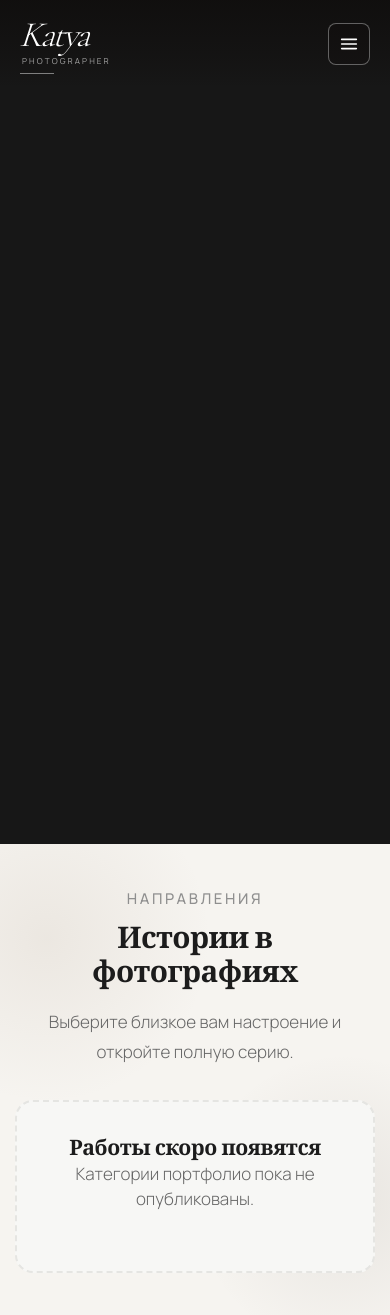
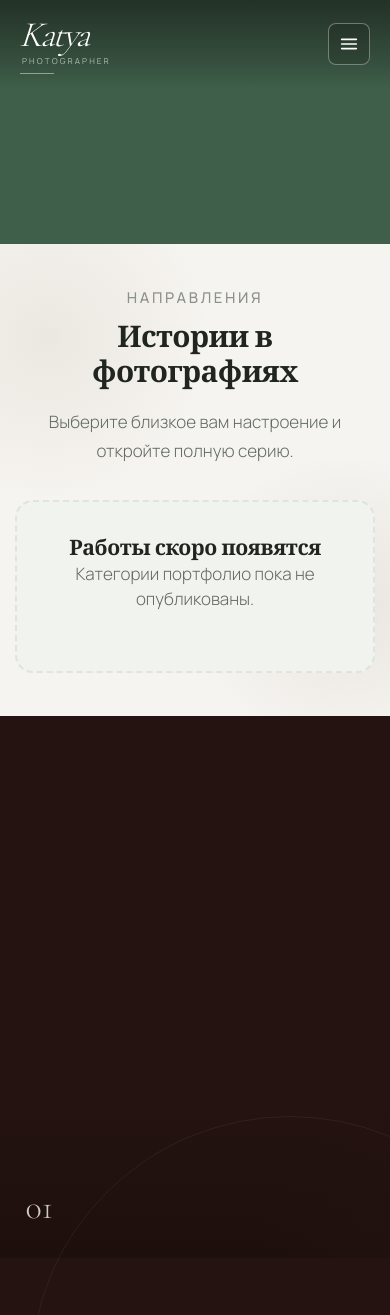
Before and after one commit to elya-star/Photographer-portfolio, a Django app: page / in a window 390 px wide. Shown: the top 1315 px of the page. Run offline with Django 5.2, Linux system fonts and the light colour scheme; data that the repository does not hold is empty.

Commit message:
add mail and fix

```diff
--- a/static/css/hero.css
+++ b/static/css/hero.css
@@ -283,15 +283,29 @@
 }
 
 @media(max-width:768px){
-.hero-slider{
-height:100svh;
-min-height:640px;
-}
+    .hero-slider {
+        height: auto;
+        min-height: 0;
+        aspect-ratio: 16 / 10;
+        max-height: 520px;
+    }
+
+    .hero-slider__image {
+        width: 100%;
+        height: 100%;
+        object-fit: cover;
+        object-position: center center;
+    }
+
 
 .hero-slider__container{
-align-items:flex-end;
-padding-top:calc(var(--header-height) + var(--space-6));
-padding-bottom:calc(var(--space-10) + var(--space-7));
+        height: 100%;
+        min-height: 0;
+
+        align-items: flex-end;
+
+        padding-top: calc(var(--header-height) + var(--space-4));
+        padding-bottom: var(--space-6);
 }
 
 .hero-slider__content{
@@ -306,56 +320,58 @@
 .hero-slider__title{
 max-width:540px;
 font-size:clamp(2.6rem,10vw,4.6rem);
+        line-height: .98;
 }
 
 .hero-slider__description{
 max-width:500px;
 font-size:var(--fs-base);
+ line-height: 1.5;
 }
 }
 
 @media(max-width:576px){
-.hero-slider{
-height:100svh;
-min-height:600px;
-}
+    .hero-slider {
+        aspect-ratio: 16 / 10;
+        max-height: 430px;
+    }
 
-.hero-slider__container{
-padding-top:calc(var(--header-height) + var(--space-4));
-padding-bottom:calc(var(--space-9) + var(--space-6));
-}
+    .hero-slider__container {
+        padding-top: calc(var(--header-height) + var(--space-3));
+        padding-bottom: var(--space-5);
+    }
 
 .hero-slider__subtitle{
-margin-bottom:var(--space-3);
-font-size:.68rem;
-letter-spacing:.16em;
+margin-bottom:var(--space-2);
+font-size:.65rem;
+letter-spacing:.14em;
 }
 
 .hero-slider__title{
-margin-bottom:var(--space-4);
-font-size:clamp(2.35rem,12vw,3.65rem);
+margin-bottom:var(--space-3);
+font-size: clamp(1.8rem, 9vw, 3rem);
 line-height:.98;
 }
 
 .hero-slider__description{
-margin-bottom:var(--space-5);
-font-size:.92rem;
-line-height:1.6;
+margin-bottom:var(--space-4);
+        font-size: .85rem;
+        line-height: 1.45;
 }
 
-.hero-slider__content .button-group{
-width:auto;
-flex-direction:row;
-align-items:center;
-gap:var(--space-3);
-}
+    .hero-slider__content .button-group {
+        width: auto;
+        flex-direction: row;
+        align-items: center;
+        gap: var(--space-2);
+    }
 
-.hero-slider__content .button{
-width:auto;
-min-height:46px;
-padding-inline:1.35rem;
-font-size:.72rem;
-}
+    .hero-slider__content .button {
+        width: auto;
+        min-height: 42px;
+        padding-inline: 1.1rem;
+        font-size: .68rem;
+    }
 
 .hero-slider__dot{
 width:24px;
--- a/static/css/variables.css
+++ b/static/css/variables.css
@@ -6,46 +6,46 @@
 --container-padding:1rem;
 --header-height:80px;
 
---color-primary:#171717;
---color-primary-hover:#353535;
---color-primary-light:#f1f1f1;
+--color-primary:#3f5f4a;
+--color-primary-hover:#314b3a;
+--color-primary-light:#e8eee9;
 
---color-bg:#ffffff;
---color-surface:#f7f7f5;
---color-surface-hover:#efefec;
+--color-bg:#f8f8f5;
+--color-surface:#f1f3ef;
+--color-surface-hover:#e7ebe5;
 
---color-rock:#46211a;
---color-cloud-shadow:#693d3d;
---color-desert:#ba5536;
---color-red-clay:#a43820;
+--color-rock:#263d31;
+--color-cloud-shadow:#53695b;
+--color-desert:#8b9b82;
+--color-red-clay:#657963;
 
---color-about-bg:#1b1210;
---color-about-surface:#291815;
---color-about-text:#f4eee8;
---color-about-muted:rgba(244,238,232,.65);
+--color-about-bg:#18231d;
+--color-about-surface:#223128;
+--color-about-text:#f2f4ef;
+--color-about-muted:rgba(242,244,239,.65);
 
---color-text:#1c1c1c;
---color-text-light:#666666;
---color-text-muted:#8f8f8f;
+--color-text:#20251f;
+--color-text-light:#626a63;
+--color-text-muted:#8b918b;
 --color-text-inverse:#ffffff;
 
 --color-white:#ffffff;
 --color-black:#000000;
 
---color-border:#e5e5e2;
---color-border-dark:#ccccca;
+--color-border:#dfe4de;
+--color-border-dark:#c8d0c8;
 
---color-success:#2e7d32;
---color-success-bg:#edf7ee;
---color-warning:#b7791f;
---color-warning-bg:#fff8e7;
---color-danger:#c62828;
---color-danger-bg:#fff0f0;
---color-info:#1565c0;
---color-info-bg:#eef6ff;
+--color-success:#4f765c;
+--color-success-bg:#edf4ee;
+--color-warning:#a47b32;
+--color-warning-bg:#faf5e8;
+--color-danger:#a94b4b;
+--color-danger-bg:#faeeee;
+--color-info:#527083;
+--color-info-bg:#edf3f5;
 
---color-overlay:rgba(0,0,0,.5);
---color-overlay-light:rgba(0,0,0,.25);
+--color-overlay:rgba(20,30,24,.5);
+--color-overlay-light:rgba(20,30,24,.25);
 
 --shadow-xs:0 1px 3px rgba(0,0,0,.05);
 --shadow-sm:0 4px 12px rgba(0,0,0,.06);
```
Also changed, not shown: portfolio_1/models.py (+7 -1 lines), templates/portfolio_1/services.html (+3 -10 lines).
